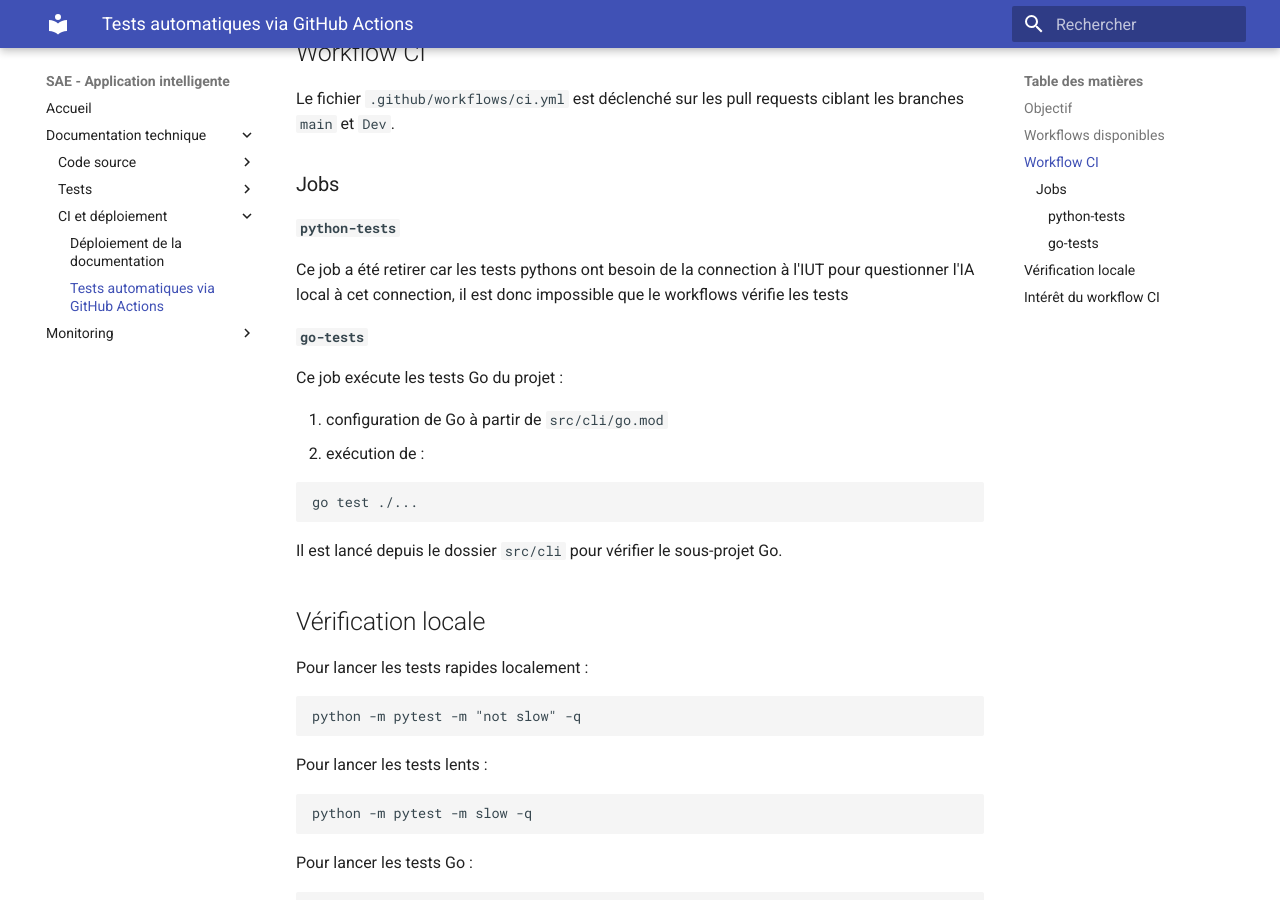
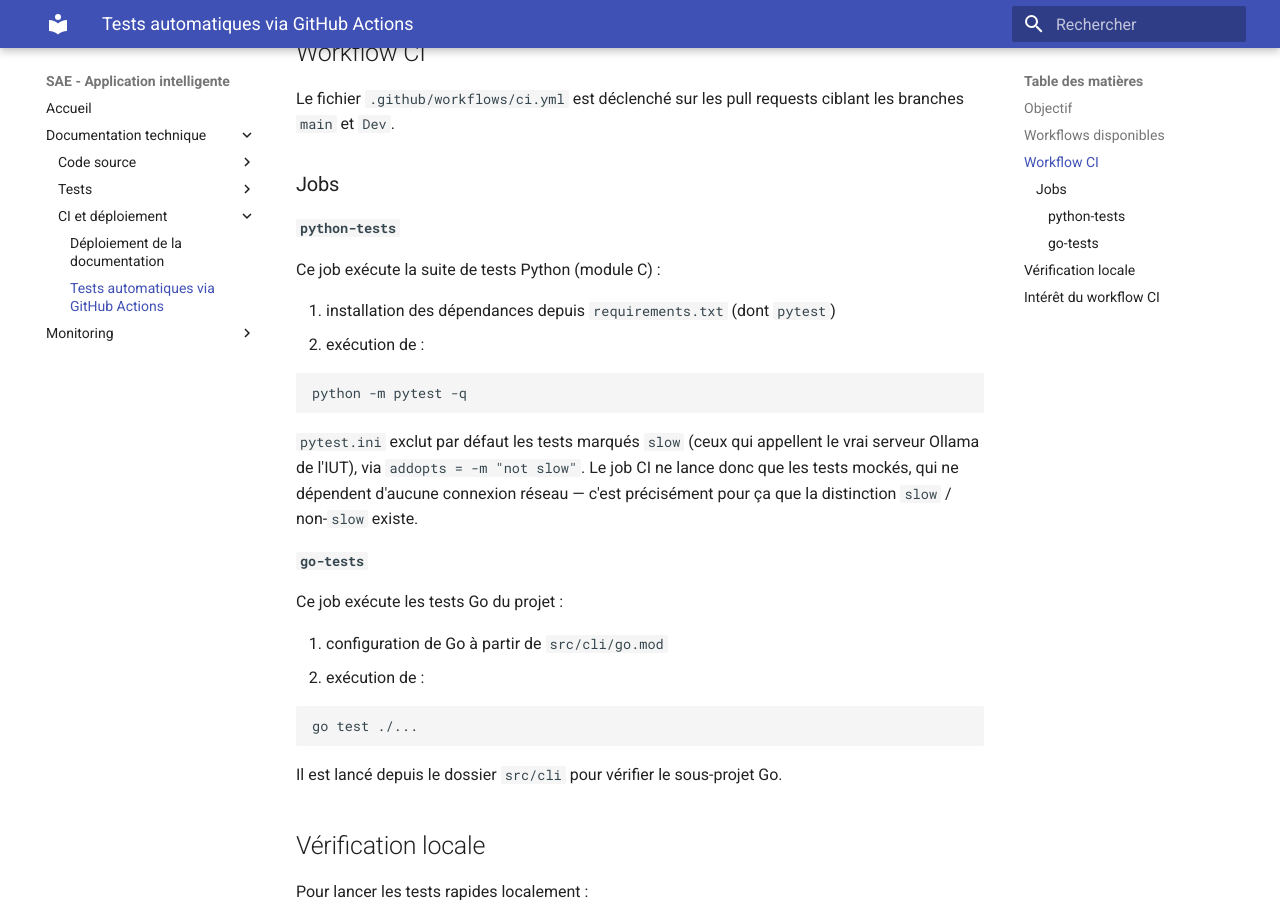
Before and after one commit to HembertD/SAE_sujet_8_application_intelligente, an MkDocs documentation site: the page built from docs/deploiement_tests_workflows.md, in a window 1280 px wide and 900 px high, scrolled down 570 px. Built offline with MkDocs 1.6.1 and Material for MkDocs 9.7.7, drawn with Linux system fonts in a browser that asks for light colours.

Commit message:
ci: restaure le job pytest dans le workflow CI
Le job python-tests avait ete retire avec la justification "les tests
python ont besoin de la connexion IUT". C'est obsolete : pytest.ini
exclut deja par defaut les tests marques @pytest.mark.slow (ceux qui
appellent le vrai serveur Ollama), via addopts = -m "not slow". Les 40
tests restants sont entierement mockes et ne dependent d'aucun reseau
(verifie en local : 40 passed, 15 deselected).

- ci.yml : ajoute le job python-tests (setup Python 3.12, pip install
  -r requirements.txt, python -m pytest -q), independant de go-tests.
- requirements.txt : ajoute pytest>=7.0.0, absent jusqu'ici alors que
  la suite de tests en depend entierement.
- docs/deploiement_tests_workflows.md : met a jour la description du
  job python-tests (corrige l'ancienne justification et documente le
  comportement reel).

Repond a la carte Trello #51 (verifier que tous les tests se lancent
sur GitHub).

````diff
--- a/docs/deploiement_tests_workflows.md
+++ b/docs/deploiement_tests_workflows.md
@@ -21,7 +21,16 @@
 
 #### `python-tests`
 
-Ce job a été retirer car les tests pythons ont besoin de la connection à l'IUT pour questionner l'IA local à cet connection, il est donc impossible que le workflows vérifie les tests
+Ce job exécute la suite de tests Python (module C) :
+
+1. installation des dépendances depuis `requirements.txt` (dont `pytest`)
+2. exécution de :
+
+```bash
+python -m pytest -q
+```
+
+`pytest.ini` exclut par défaut les tests marqués `slow` (ceux qui appellent le vrai serveur Ollama de l'IUT), via `addopts = -m "not slow"`. Le job CI ne lance donc que les tests mockés, qui ne dépendent d'aucune connexion réseau — c'est précisément pour ça que la distinction `slow` / non-`slow` existe.
 
 #### `go-tests`
 
--- a/requirements.txt
+++ b/requirements.txt
@@ -2,3 +2,4 @@
 mkdocs
 mkdocs-material
 PyYAML
+pytest>=7.0.0
````
Also changed, not shown: 1 other file.
